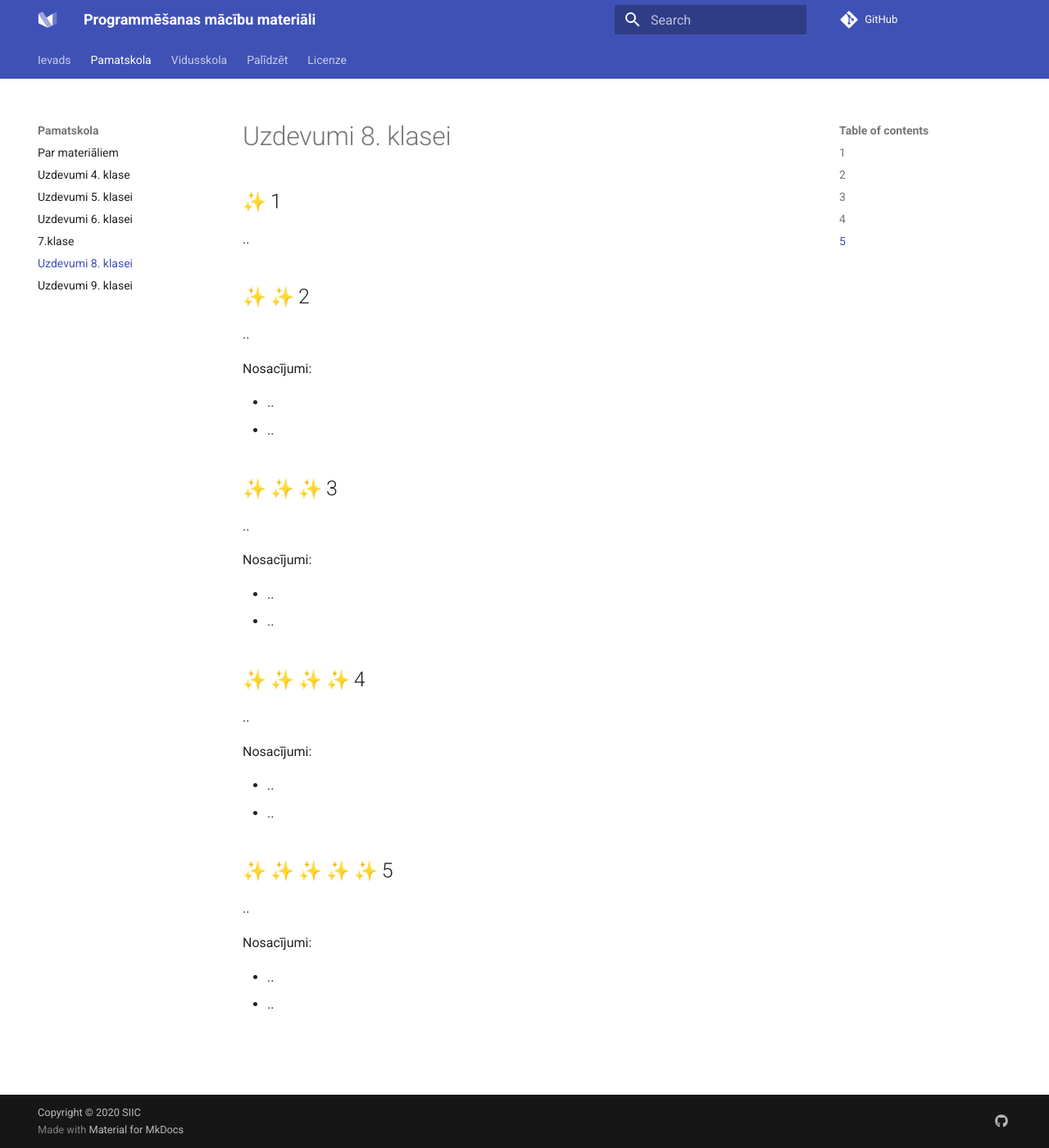
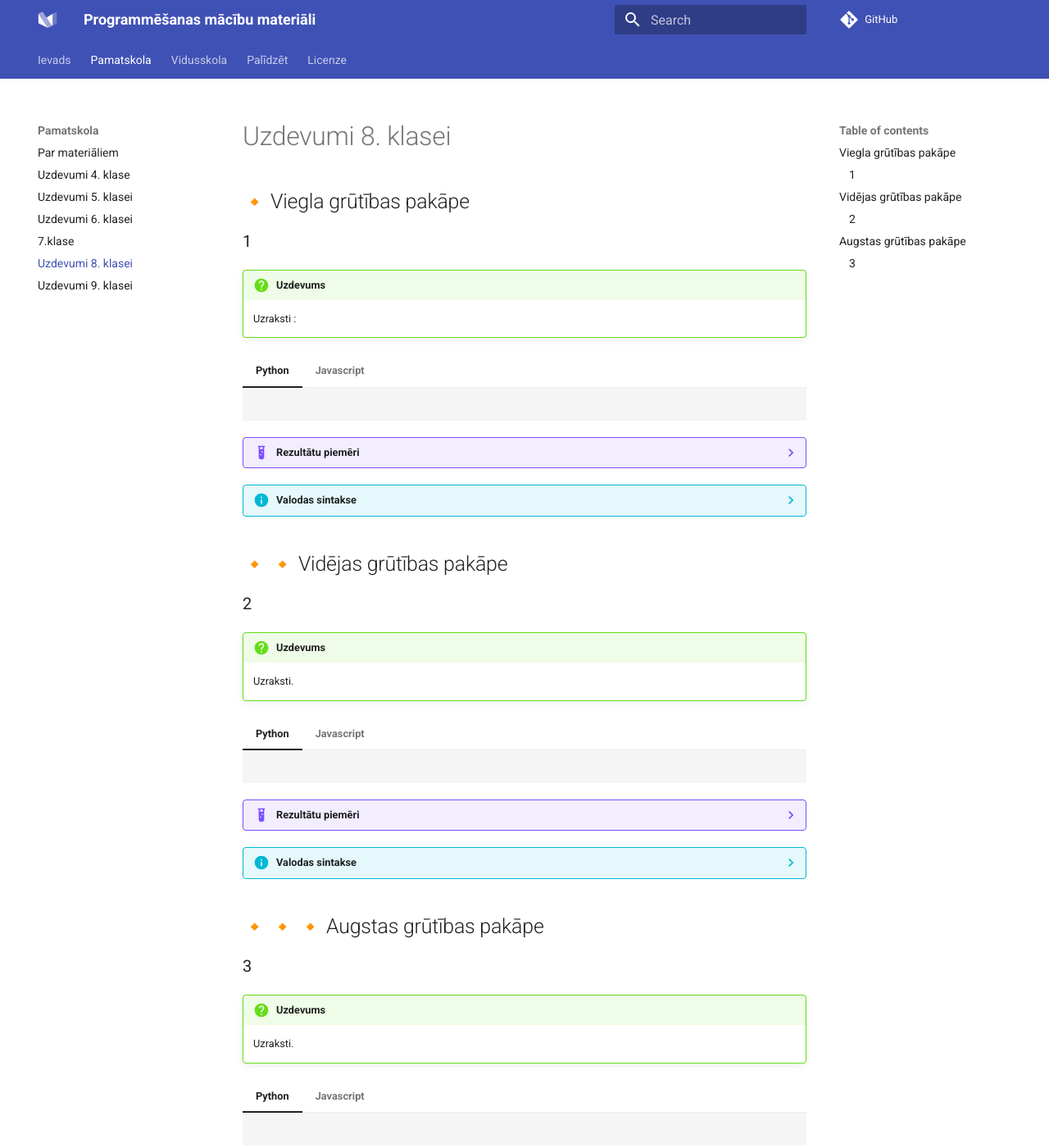
Before and after one commit to siic-lv/programmesana, an MkDocs documentation site: the page built from docs/pamatskola/8.klase.md, in a window 1280 px wide and 1400 px high. Shown: the whole window at 82% size. Built offline with MkDocs 1.6.1 and Material for MkDocs 9.7.7, drawn with Linux system fonts in a browser that asks for light colours; emoji names are drawn with the system emoji font; comment, search, counter and statistics services are not loaded; some of the changed text lies outside the part shown.

Commit message:
pievienoti paraugi 8. un 9. klasei

````diff
--- a/docs/pamatskola/8.klase.md
+++ b/docs/pamatskola/8.klase.md
@@ -1,41 +1,88 @@
 # Uzdevumi 8. klasei
 
-## :sparkles: 1
+## :small_orange_diamond: Viegla grūtības pakāpe
 
-..
+### 1
 
-## :sparkles: :sparkles: 2
+!!! question "Uzdevums"
+    Uzraksti :
 
-..
+=== "Python"
 
-Nosacījumi:
+    ``` python
 
-- ..
-- ..
+    ```
 
-## :sparkles: :sparkles: :sparkles: 3
+=== "Javascript"
 
-..
+    ``` js
 
-Nosacījumi:
+    ```
 
-- ..
-- ..
+??? example "Rezultātu piemēri"
+    arguments | rezultāts
+    ---- | ----
 
-## :sparkles: :sparkles: :sparkles: :sparkles: 4
+??? info "Valodas sintakse"
 
-..
+    === "Python"
 
-Nosacījumi:
+    === "Javascript"
 
-- ..
-- ..
+## :small_orange_diamond: :small_orange_diamond: Vidējas grūtības pakāpe
 
-## :sparkles: :sparkles: :sparkles: :sparkles: :sparkles: 5
+### 2
 
-..
+!!! question "Uzdevums"
+    Uzraksti.
 
-Nosacījumi:
+=== "Python"
 
-- ..
-- ..
+    ``` python
+
+    ```
+
+=== "Javascript"
+
+    ``` js
+
+    ```
+
+??? example "Rezultātu piemēri"
+    Arguments | Rezultāts
+    ---- | ----
+
+??? info "Valodas sintakse"
+
+    === "Python"
+
+    === "Javascript"
+
+## :small_orange_diamond: :small_orange_diamond: :small_orange_diamond: Augstas grūtības pakāpe
+
+### 3
+
+!!! question "Uzdevums"
+    Uzraksti.
+
+=== "Python"
+
+    ``` python
+
+    ```
+
+=== "Javascript"
+
+    ``` js
+
+    ```
+
+??? example "Rezultātu piemēri"
+    Arguments | Rezultāts
+    ---- | ----
+
+??? info "Valodas sintakse"
+
+    === "Python"
+
+    === "Javascript"
````
Also changed, not shown: docs/pamatskola/7.klase.md (+2 -1 lines), docs/pamatskola/9.klase.md (+69 -22 lines).
